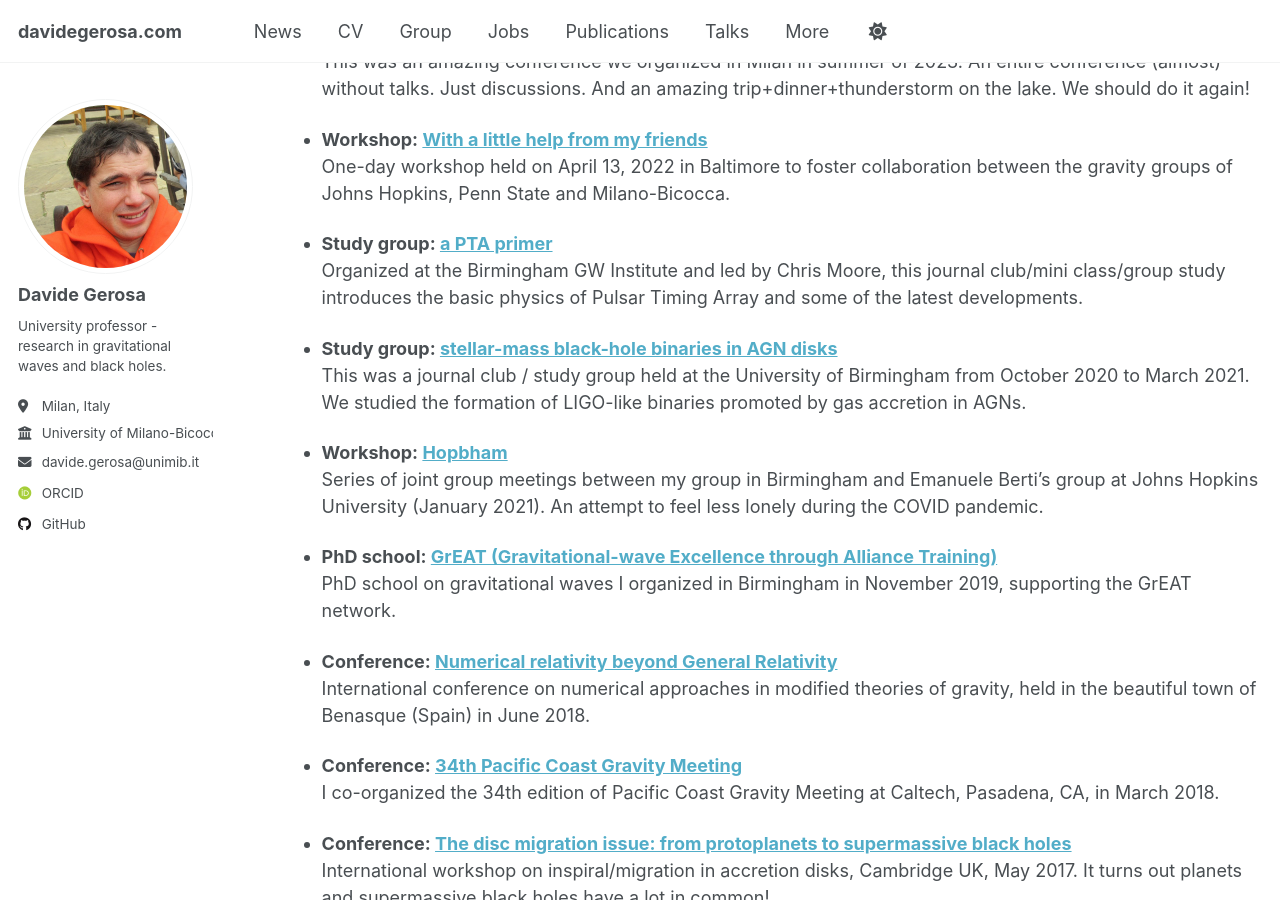
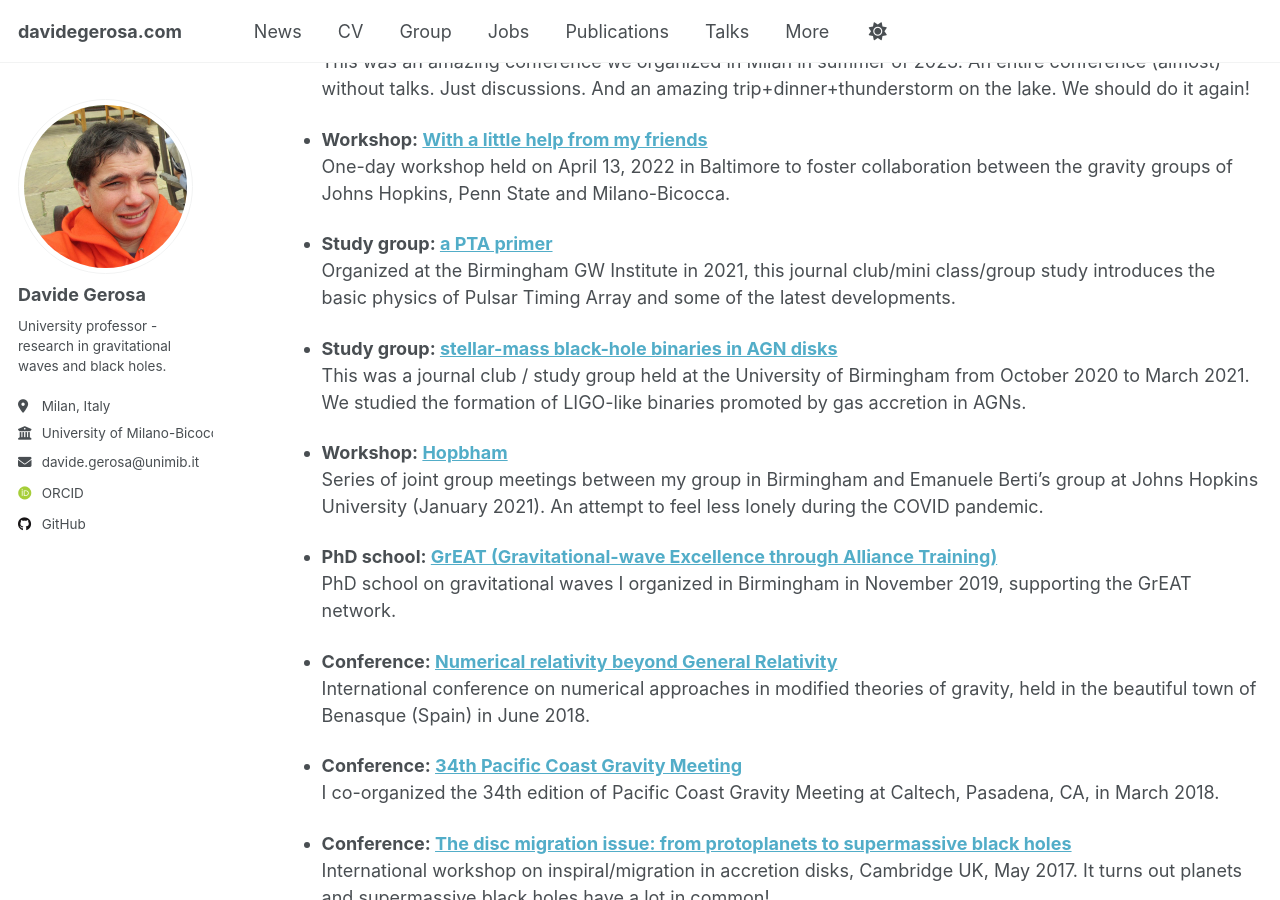
Before and after one commit to dgerosa/website, a Jekyll site: the page built from _pages/conferences.md, in a window 1280 px wide and 900 px high, scrolled down 750 px. Built offline with Jekyll 4.4.1, drawn with Linux system fonts in a browser that asks for light colours; some web fonts are replaced.

Commit message:
Sat Jun 14 13:31:39 CEST 2025

```diff
--- a/_pages/conferences.md
+++ b/_pages/conferences.md
@@ -32,7 +32,7 @@ List of conferences, workshops, and study groups I have organized, together with
   One-day workshop held on April 13, 2022 in Baltimore to foster collaboration between the gravity groups of Johns Hopkins, Penn State and Milano-Bicocca.
 
 - **Study group: [a PTA primer](/ptaprimer/)**
-  Organized at the Birmingham GW Institute and led by Chris Moore, this journal club/mini class/group study introduces the basic physics of Pulsar Timing Array and some of the latest developments.
+  Organized at the Birmingham GW Institute in 2021, this journal club/mini class/group study introduces the basic physics of Pulsar Timing Array and some of the latest developments.
 
 - **Study group: [stellar-mass black-hole binaries in AGN disks](/bhbin-agndisks/)**
   This was a journal club / study group held at the University of Birmingham from October 2020 to March 2021. We studied the formation of LIGO-like binaries promoted by gas accretion in AGNs.
```
